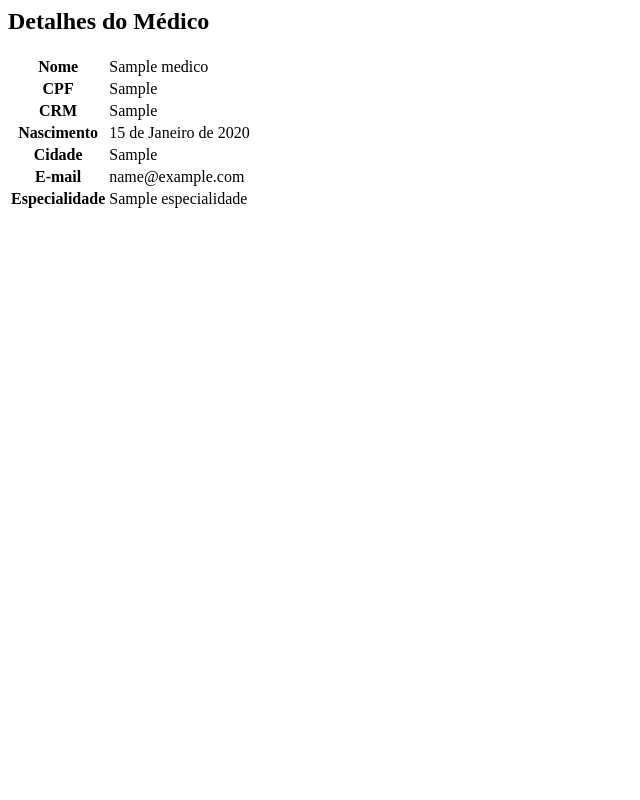
After one commit to felsborges/clinica-2022, a Django app: page /clinica/1/detalhes/ in a window 1280 px wide. The commit adds this page. Shown: the whole page, without its empty margins (0-640 px from the left). Run offline with Django 4.2, Linux system fonts and the light colour scheme; tables that the repository leaves empty hold one stand-in row (values such as "Sample post").

Commit message:
Visão do detalhe dos médicos

```diff
--- a/clinica/urls.py
+++ b/clinica/urls.py
@@ -17,6 +17,6 @@ from django.contrib import admin
 from django.urls import path, include
 
 urlpatterns = [
-    path('consultas/', include('consultas.urls')),
+    path('clinica/', include('consultas.urls')),
     path('admin/', admin.site.urls),
 ]
--- a/consultas/models.py
+++ b/consultas/models.py
@@ -58,6 +58,9 @@ class Medico(models.Model):
         blank=True
     )
 
+    # Dentro tipos disponibilizados pelo Model Fields é possível localizar o
+    #   tipo ForeignKey (chave estrangeira), sendo assim o proprio DJango se responsabiliza em
+    #   estrutura o modelo de dados
     especialidade = models.ForeignKey(
         Especialidade,
         on_delete=models.PROTECT,
--- /dev/null
+++ b/consultas/templates/medico_detalhes.html
@@ -0,0 +1,37 @@
+<html>
+<body>
+
+<h2>Detalhes do Médico</h2>
+
+<table>
+    <tr>
+        <th>Nome</th>
+        <td>{{ medico.nome }}</td>
+    </tr>
+    <tr>
+        <th>CPF</th>
+        <td>{{ medico.cpf }}</td>
+    </tr>
+    <tr>
+        <th>CRM</th>
+        <td>{{ medico.crm }}</td>
+    </tr>
+    <tr>
+        <th>Nascimento</th>
+        <td>{{ medico.data_nascimento }}</td>
+    </tr>
+    <tr>
+        <th>Cidade</th>
+        <td>{{ medico.cidade }}</td>
+    </tr>
+    <tr>
+        <th>E-mail</th>
+        <td>{{ medico.email }}</td>
+    </tr>
+        <th>Especialidade</th>
+        <td>{{ medico.especialidade }}</td>
+    </tr>
+</table>
+
+</body>
+</html>
--- a/consultas/templates/medicos.html
+++ b/consultas/templates/medicos.html
@@ -1,12 +1,12 @@
-<htm>
+<html>
 <body>
 
 <ul>
     {# A chave do dicionário (contexto) é utilizado como variável do motor #}
     {% for medico in medicos %}
-    <li>{{ medico.nome }}</li>
+    <li><a href="{% url 'medico_detalhes' medico_id=medico.id %}">{{ medico.nome }}</a></li>
     {% endfor %}
 </ul>
 
 </body>
-</htm>
+</html>
--- a/consultas/urls.py
+++ b/consultas/urls.py
@@ -10,4 +10,9 @@ urlpatterns = [
     # A fução path é resposável por estruturar a rota da aplicação
     path('', views.medicos),
     path('medicos/', views.medicos),
+    # Para criar uma URL dinâmica é necessário colocar a parte dinâmica entre < e >, o valor
+    #   associado nesta parte da URL será passado por parâmero para a view
+    # O DJango fará a seguinte chamada de função para este exemplo
+    #   views.medico_detalhes(request=requerst, medico_id=medico_id)
+    path('<medico_id>/detalhes/', views.medico_detalhes, name='medico_detalhes'),
 ]
--- a/consultas/views.py
+++ b/consultas/views.py
@@ -6,6 +6,7 @@
 #   a importação do django.shortcuts.render
 # Este módulo é responsável por transforma o template em um html
 #   legivel para o navegador
+from django.http import HttpResponse
 from django.shortcuts import render
 
 from .models import Medico
@@ -29,3 +30,15 @@ def medicos(request):
     # No caso render, é necessário colocar como primeiro parâmetro
     #   o request, sem segundo o template e por último o contexto
     return render(request, 'medicos.html', contexto)
+
+# Função desenvolvida para fornecer os detalhes do médico, para isso foi necessário que fosse declarado
+#   o parâmetro medico_id para receber a informção vinda da URL
+def medico_detalhes(request, medico_id):
+    # Para todo os modelos é possível utilizar o método .get que tem a função de fazer uma consulta
+    #   no banco de dados e retornar somente um item
+    # pk -> é um parâmetro possível que faz referência a primary key (chave primária) definida no modelo
+    medico = Medico.objects.get(pk=medico_id)
+
+    contexto = { 'medico': medico }
+
+    return render(request, 'medico_detalhes.html', contexto)
```
